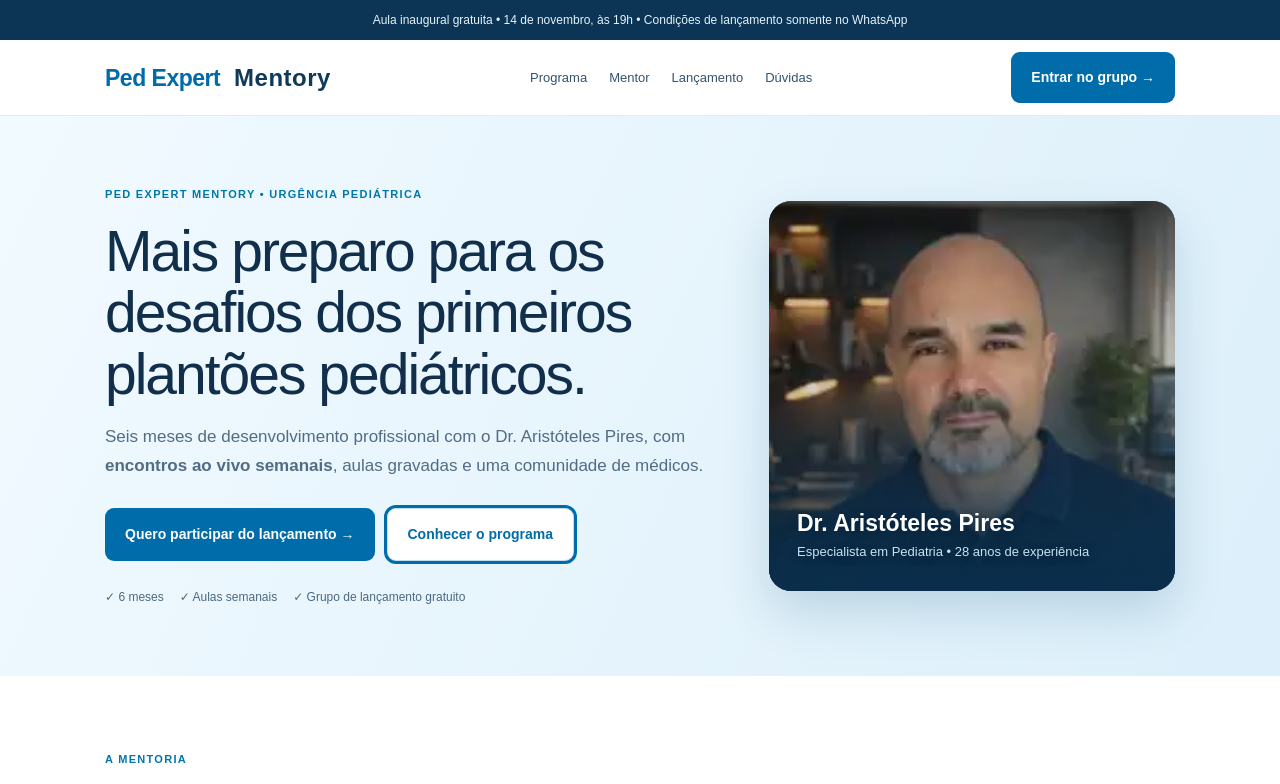
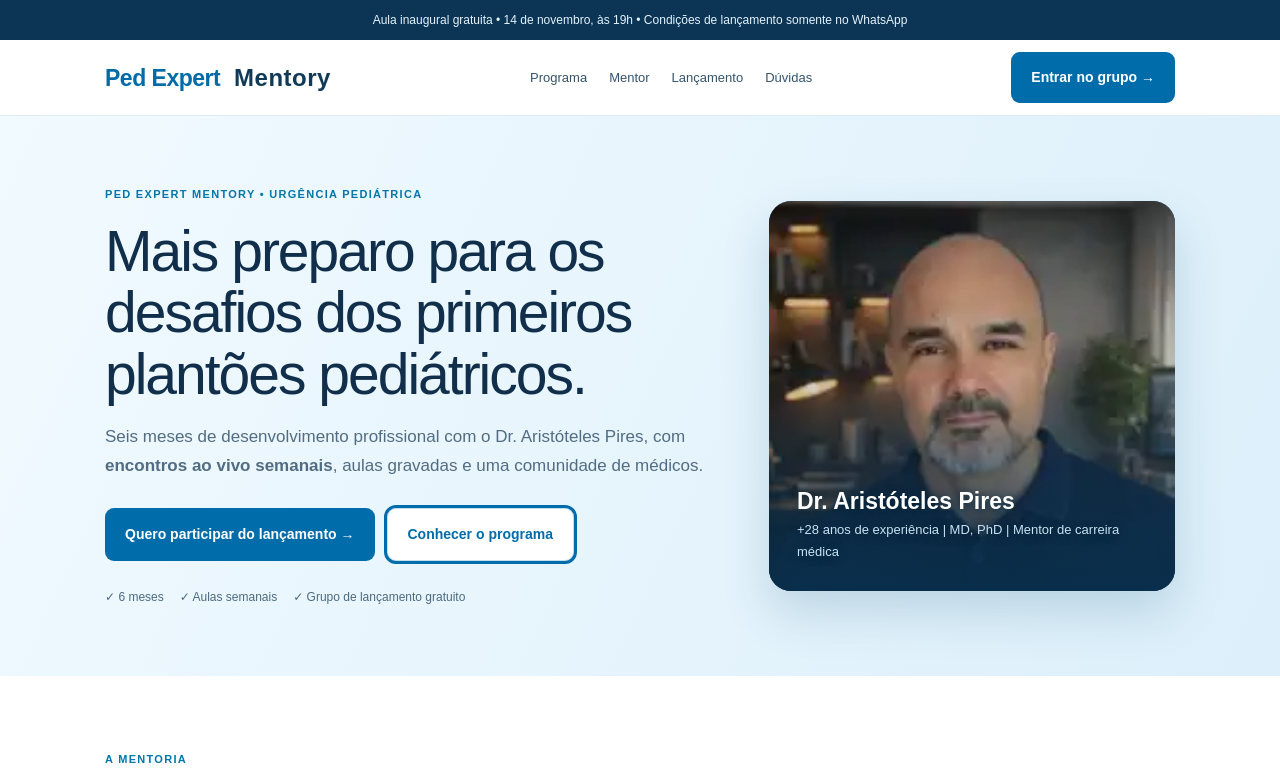
Before and after one commit to g4trader/iatron_calculator, a Next.js app in the folder frontend/: page /lancamento_mentoria in a window 1280 px wide. Shown: the top 784 px of the page. Built offline with nearby package versions, Linux system fonts and the light colour scheme; no server answers; the database is empty.

Commit message:
copy: strengthen Dr Aristóteles authority tagline on sales landing page

```diff
--- a/frontend/app/lancamento_mentoria/page.tsx
+++ b/frontend/app/lancamento_mentoria/page.tsx
@@ -95,7 +95,7 @@ export default function LancamentoMentoria() {
     `}</style>
     <div className="ribbon">Aula inaugural gratuita • 14 de novembro, às 19h • Condições de lançamento somente no WhatsApp</div>
     <header className="nav"><div className="wrap navin"><a href="#" className="logo">Ped Expert <strong className="product-name">Mentory</strong></a><nav className="navlinks"><a href="#programa">Programa</a><a href="#mentor">Mentor</a><a href="#novembro">Lançamento</a><a href="#perguntas">Dúvidas</a></nav><a className="btn" href="#inscricao">Entrar no grupo →</a></div></header>
-    <section className="hero"><div className="wrap hero-grid"><div><div className="eyebrow">Ped Expert Mentory • Urgência pediátrica</div><h1>Mais preparo para os desafios dos primeiros plantões pediátricos.</h1><p className="lead">Seis meses de desenvolvimento profissional com o Dr. Aristóteles Pires, com <strong>encontros ao vivo semanais</strong>, aulas gravadas e uma comunidade de médicos.</p><div className="actions"><a className="btn" href="#inscricao">Quero participar do lançamento →</a><a className="btn outline" href="#programa">Conhecer o programa</a></div><div className="ticks"><span>✓ 6 meses</span><span>✓ Aulas semanais</span><span>✓ Grupo de lançamento gratuito</span></div></div><div className="portrait" role="img" aria-label="Área reservada para fotografia oficial do Dr. Aristóteles Pires"><img src="/dr-aristoteles-pires.svg" alt="Dr. Aristóteles Pires" className="mentor-photo"/><strong>Dr. Aristóteles Pires</strong><p>Especialista em Pediatria • 28 anos de experiência</p></div></div></section>
+    <section className="hero"><div className="wrap hero-grid"><div><div className="eyebrow">Ped Expert Mentory • Urgência pediátrica</div><h1>Mais preparo para os desafios dos primeiros plantões pediátricos.</h1><p className="lead">Seis meses de desenvolvimento profissional com o Dr. Aristóteles Pires, com <strong>encontros ao vivo semanais</strong>, aulas gravadas e uma comunidade de médicos.</p><div className="actions"><a className="btn" href="#inscricao">Quero participar do lançamento →</a><a className="btn outline" href="#programa">Conhecer o programa</a></div><div className="ticks"><span>✓ 6 meses</span><span>✓ Aulas semanais</span><span>✓ Grupo de lançamento gratuito</span></div></div><div className="portrait" role="img" aria-label="Área reservada para fotografia oficial do Dr. Aristóteles Pires"><img src="/dr-aristoteles-pires.svg" alt="Dr. Aristóteles Pires" className="mentor-photo"/><strong>Dr. Aristóteles Pires</strong><p>+28 anos de experiência | MD, PhD | Mentor de carreira médica</p></div></div></section>
     <section id="programa" className="section"><div className="wrap"><div className="intro"><div className="eyebrow">A mentoria</div><h2>Aprendizado contínuo para a prática em urgência pediátrica.</h2><p>Para médicos recém-formados e em início de carreira que desejam aprofundar o raciocínio clínico e discutir situações comuns dos plantões pediátricos com orientação educacional experiente.</p></div><div className="cards">{benefits.map(([title, description], index) => <article className="card" key={title}><div className="icon">{['◷','▷','♧','✚','▤','↻'][index]}</div><h3>{title}</h3><p>{description}</p></article>)}</div></div></section>
     <section id="mentor" className="section alt"><div className="wrap mentor-grid"><div className="mentor-art"><img src="/dr-aristoteles-pires.svg" alt="Dr. Aristóteles Pires" className="mentor-photo"/></div><div><div className="eyebrow">Quem acompanha você</div><h2>Aprenda com a experiência do Dr. Aristóteles Pires.</h2><p>Especialista em Pediatria, com 28 anos de carreira e doutorado em Pediatria e Telemedicina. Na Ped Expert Mentory, conduz encontros coletivos semanais e compartilha sua experiência profissional.</p><div className="stats"><div><b>28</b><span>anos de carreira</span></div><div><b>6</b><span>meses por ciclo</span></div><div><b>1×</b><span>encontro por semana</span></div></div></div></div></section>
     <section id="novembro" className="launch"><div className="wrap launch-grid"><div><div className="eyebrow">Lançamento exclusivo • Novembro de 2026</div><h2>O lançamento acontece dentro do grupo aberto do WhatsApp.</h2><p>Participe da aula inaugural gratuita <strong style={{color:'white'}}>“Do conhecimento à prática: os desafios dos primeiros plantões de urgência pediátrica”</strong> e acompanhe a apresentação da mentoria.</p><p>Os valores promocionais, descontos, vagas por lote e condições comerciais serão revelados <strong style={{color:'white'}}>exclusivamente dentro do grupo aberto</strong>, na abertura das matrículas.</p><a className="btn light" href="#inscricao">Quero entrar no grupo gratuito →</a><p style={{fontSize:12}}>A participação é gratuita e não obriga a contratar.</p></div><div className="agenda"><div className="eyebrow">Agenda de novembro</div><div className="date">14 NOV</div><p><b>19h — Aula inaugural gratuita</b><br/>Encontro educacional com o Dr. Aristóteles.</p><hr/><p><b>20h — Abertura das matrículas</b><br/>Condições do primeiro lote anunciadas no grupo.</p><hr/><p><b>24 NOV • 20h — Encerramento previsto</b><br/>Fechamento programado do lançamento.</p></div></div></section>
```
